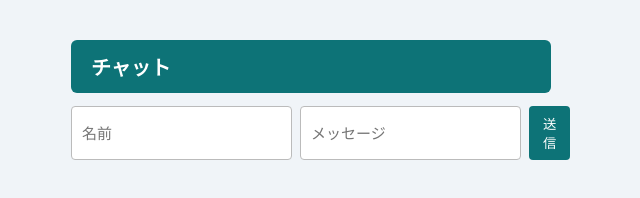
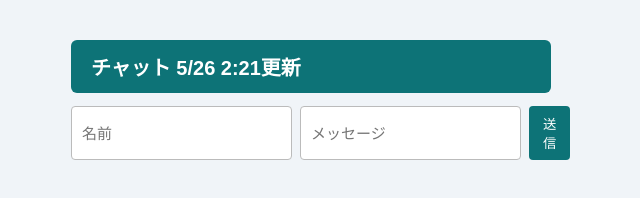
Before and after one commit to shion0713/web-app-2026, a website: page public/chat.html in a window 1280 px wide. Shown: the whole page, without its empty margins (329-969 px from the left). Drawn offline with Linux system fonts and the light colour scheme; no server answers.

Commit message:
メッセージ

```diff
--- a/public/chat.html
+++ b/public/chat.html
@@ -19,7 +19,7 @@
   </style>
 </head>
 <body>
-  <h1>チャット</h1>
+  <h1>チャット 5/26 2:21更新</h1>
   <form id="form">
     <input type="text" id="username" placeholder="名前" required>
     <input type="text" id="text" placeholder="メッセージ" required>
```
